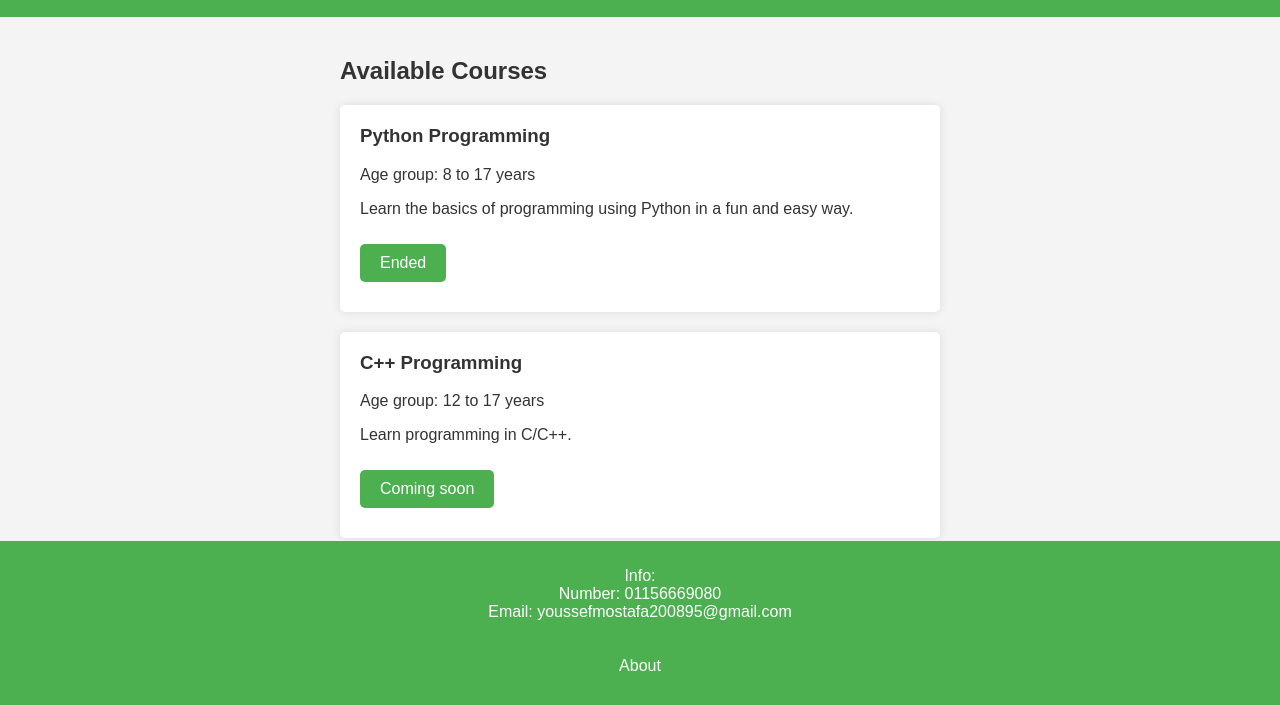
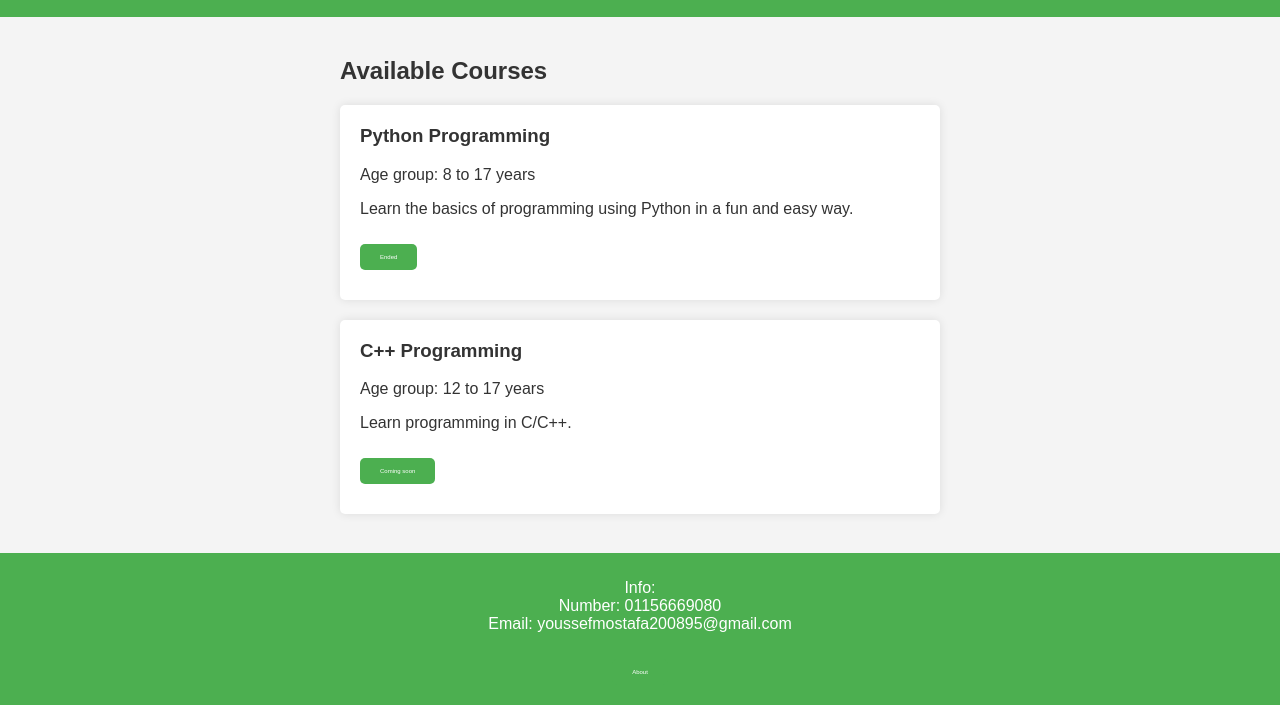
Before and after one commit to yousseftechdev/coursesignup, a plain HTML site: page index.html in a window 1280 px wide. Shown: the part 95-800 px from the top of the page. Drawn offline with Linux system fonts and the light colour scheme.

Commit message:
Update style.css

```diff
--- a/style.css
+++ b/style.css
@@ -42,7 +42,7 @@ button {
   text-align: center;
   text-decoration: none;
   display: inline-block;
-  font-size: 16px;
+  font-size: 6px;
   margin: 10px 0;
   cursor: pointer;
   border-radius: 5px;
```
